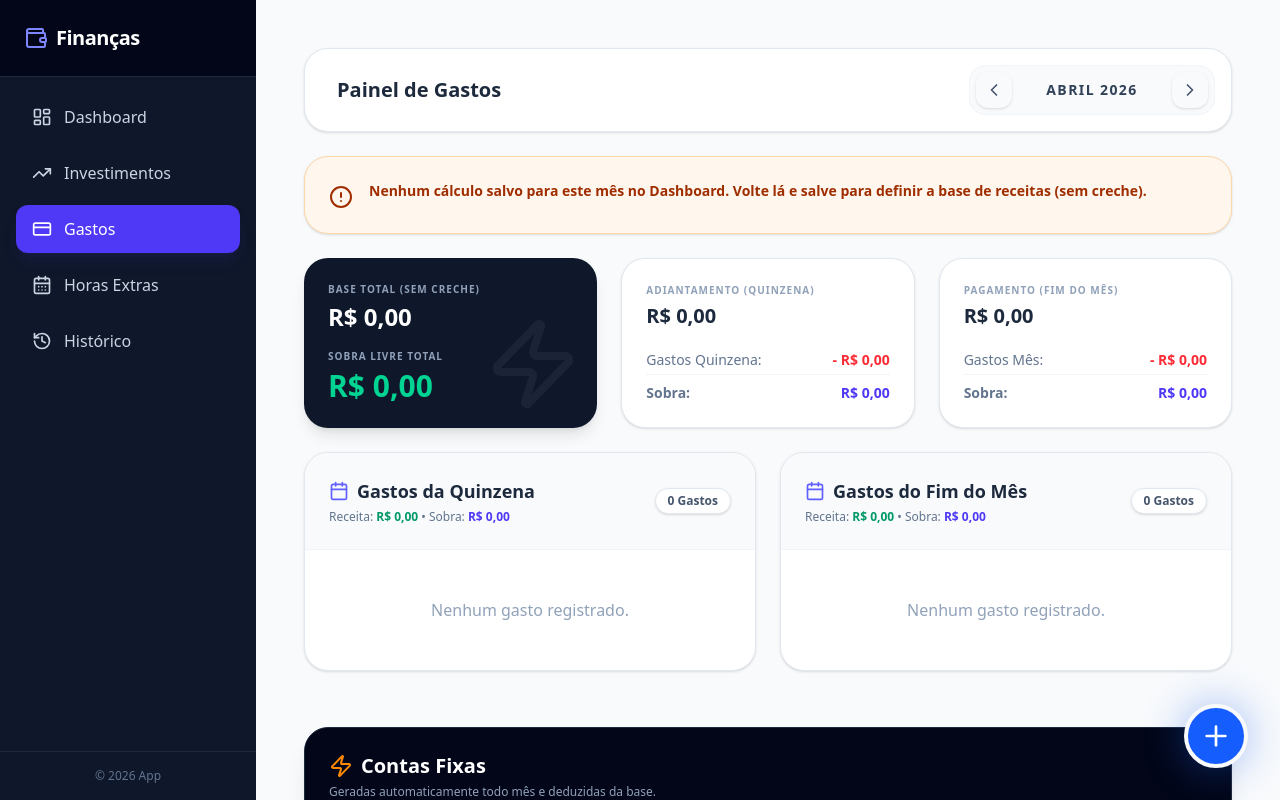
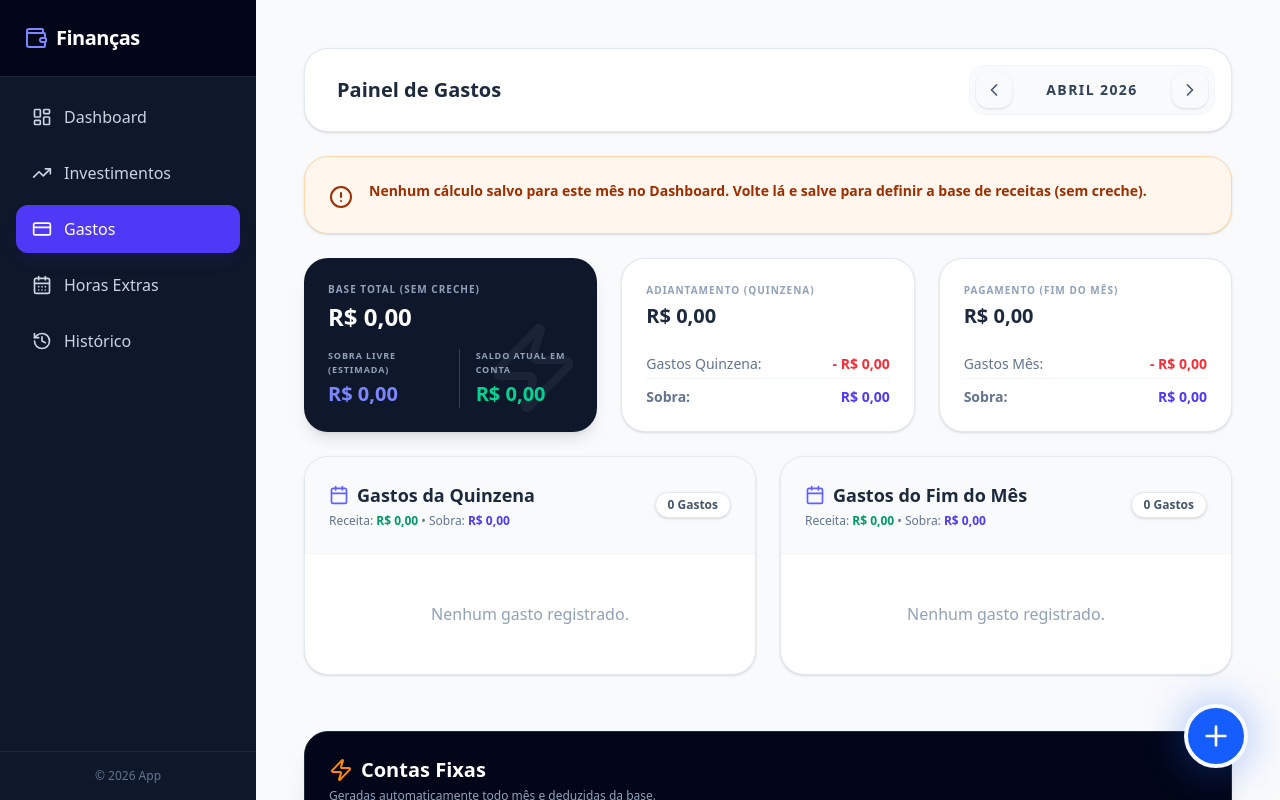
Before and after one commit to dryelly21souza/calculadora, a React (Vite) app: page / in a window 1280 px wide. Both pictures are taken after a click on the button "Gastos". Shown: the top 800 px of the page. Built offline with nearby package versions, Linux system fonts and the light colour scheme.

Commit message:
feat: adicionar campo 'Saldo Atual em Conta' deduzindo apenas os gastos já marcados como pagos na aba Gastos

```diff
--- a/src/ExpensesTab.tsx
+++ b/src/ExpensesTab.tsx
@@ -86,6 +86,9 @@ export const ExpensesTab: React.FC<ExpensesTabProps> = ({ salaryHistory }) => {
   const leftQuinzena = incomeQuinzena - spentQuinzena;
   const leftMes = incomeMes - spentMes;
   const totalLeft = totalBaseIncome - (spentQuinzena + spentMes);
+
+  const totalPaidThisMonth = monthExpenses.filter(e => e.status === 'paid').reduce((acc, curr) => acc + curr.amount, 0);
+  const currentBankBalance = totalBaseIncome - totalPaidThisMonth;
 
   // Modals state
   const [isAddingExpense, setIsAddingExpense] = useState(false);
@@ -262,10 +265,21 @@ export const ExpensesTab: React.FC<ExpensesTabProps> = ({ salaryHistory }) => {
           <div className="relative z-10">
             <p className="text-slate-400 uppercase tracking-widest text-[10px] font-bold mb-1">Base Total (Sem Creche)</p>
             <h3 className="text-2xl font-black mb-4">R$ {totalBaseIncome.toLocaleString('pt-BR', {minimumFractionDigits:2})}</h3>
-            <p className="text-slate-400 uppercase tracking-widest text-[10px] font-bold mb-1">Sobra Livre Total</p>
-            <h3 className={`text-3xl font-black ${totalLeft < 0 ? 'text-red-400' : 'text-emerald-400'}`}>
-              R$ {totalLeft.toLocaleString('pt-BR', {minimumFractionDigits:2})}
-            </h3>
+
+            <div className="grid grid-cols-2 gap-4">
+              <div>
+                <p className="text-slate-400 uppercase tracking-widest text-[9px] font-bold mb-1">Sobra Livre (Estimada)</p>
+                <h3 className={`text-xl font-black ${totalLeft < 0 ? 'text-red-400' : 'text-indigo-400'}`}>
+                  R$ {totalLeft.toLocaleString('pt-BR', {minimumFractionDigits:2})}
+                </h3>
+              </div>
+              <div className="border-l border-slate-700 pl-4">
+                <p className="text-slate-400 uppercase tracking-widest text-[9px] font-bold mb-1">Saldo Atual em Conta</p>
+                <h3 className={`text-xl font-black ${currentBankBalance < 0 ? 'text-red-400' : 'text-emerald-400'}`}>
+                  R$ {currentBankBalance.toLocaleString('pt-BR', {minimumFractionDigits:2})}
+                </h3>
+              </div>
+            </div>
           </div>
           <Zap className="absolute bottom-4 right-4 w-24 h-24 text-white/5" />
         </div>
```
